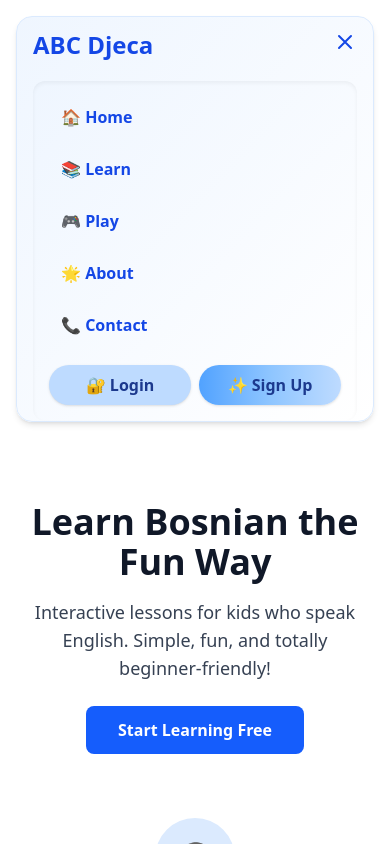
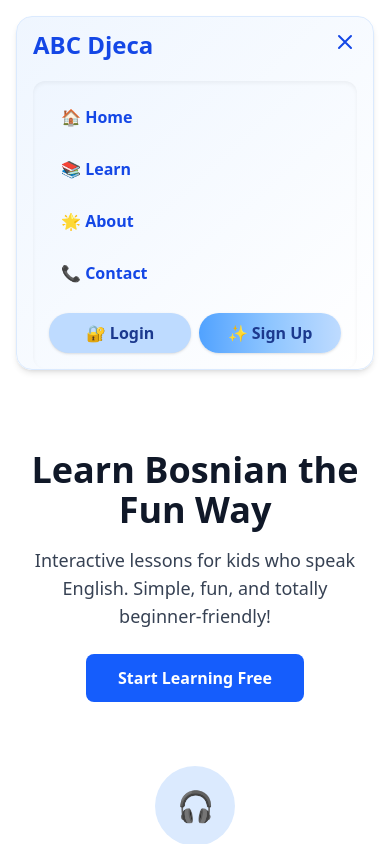
Before and after one commit to Husein8/bosnian-learning-app, a Vue app: page / in a window 390 px wide. Both pictures are taken after a click on the button "Toggle menu". Shown: the top 844 px of the page. Built offline with nearby package versions, Linux system fonts and the light colour scheme.

Commit message:
style: fix navbar styles

```diff
--- a/src/components/Navbar.vue
+++ b/src/components/Navbar.vue
@@ -1,9 +1,7 @@
 <template>
-   <nav
-  class="sticky top-0 z-50 bg-gradient-to-br m-4bg-gradient-to-br from-blue-50 to-white rounded-2xl mx-4 my-4 shadow-md border border-blue-100"
->
-
-
+  <nav
+    class="sticky top-0 z-50 bg-gradient-to-br m-4bg-gradient-to-br from-blue-50 to-white rounded-2xl mx-4 my-4 shadow-md border border-blue-100"
+  >
     <div
       class="max-w-7xl mx-auto px-4 sm:px-6 lg:px-8 py-3 flex justify-between items-center"
     >
@@ -107,11 +105,7 @@
         class="block px-3 py-2 rounded-lg hover:bg-blue-100 transition font-semibold flex items-center gap-1"
         >📚 Learn</RouterLink
       >
-      <RouterLink
-        to="/games"
-        class="block px-3 py-2 rounded-lg hover:bg-blue-100 transition font-semibold flex items-center gap-1"
-        >🎮 Play</RouterLink
-      >
+
       <RouterLink
         to="/about"
         class="block px-3 py-2 rounded-lg hover:bg-blue-100 transition font-semibold flex items-center gap-1"
@@ -126,14 +120,14 @@
       <div class="flex gap-2 pt-2">
         <RouterLink to="/login" class="w-full">
           <button
-            class="w-full px-4 py-2 bg-blue-200 hover:bg-blue-300 text-blue-900 rounded-full transition font-semibold shadow-sm"
+            class="w-full px-2 py-2 bg-blue-200 hover:bg-blue-300 text-blue-900 rounded-full transition font-semibold shadow-sm"
           >
             🔐 Login
           </button>
         </RouterLink>
         <RouterLink to="/register" class="w-full">
           <button
-            class="w-full px-4 py-2 rounded-full bg-gradient-to-r from-blue-400 via-blue-300 to-blue-200 text-blue-900 font-bold transition hover:brightness-110 shadow-sm"
+            class="w-full px-2 py-2 rounded-full bg-gradient-to-r from-blue-400 via-blue-300 to-blue-200 text-blue-900 font-bold transition hover:brightness-110 shadow-sm"
           >
             ✨ Sign Up
           </button>
```
